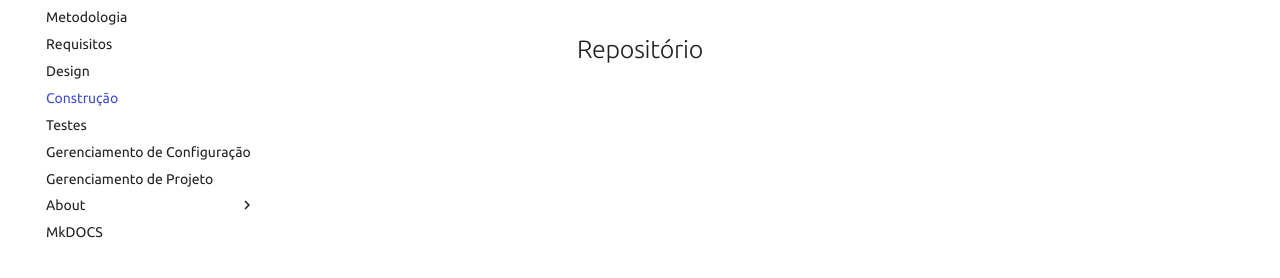
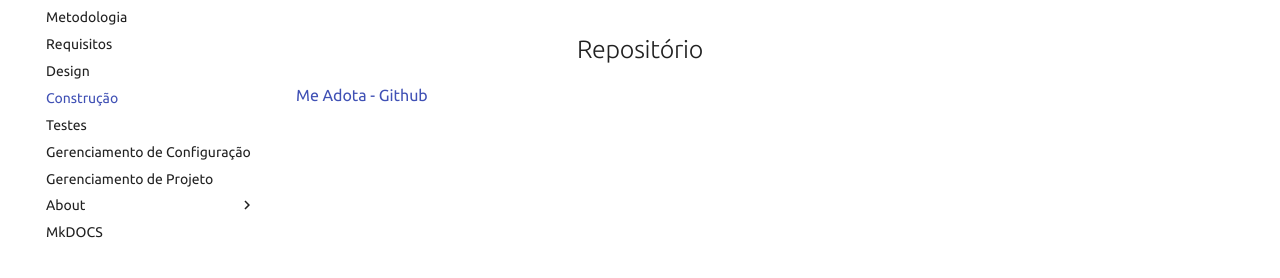
Before and after one commit to Me-Adota/docs, an MkDocs documentation site: the page built from docs/construction.md, in a window 1280 px wide. Shown: the part 148-426 px from the top of the page. Built offline with MkDocs 1.6.1 and Material for MkDocs 9.7.7, drawn with Linux system fonts in a browser that asks for light colours; comment, search, counter and statistics services are not loaded.

Commit message:
:arrow_up: Updated construction.md

```diff
--- a/docs/construction.md
+++ b/docs/construction.md
@@ -1,3 +1,5 @@
 # Construção de Software
 
 ## <center>Repositório</center>
+
+<a href="https://github.com/Me-Adota/">Me Adota - Github</a>
```
